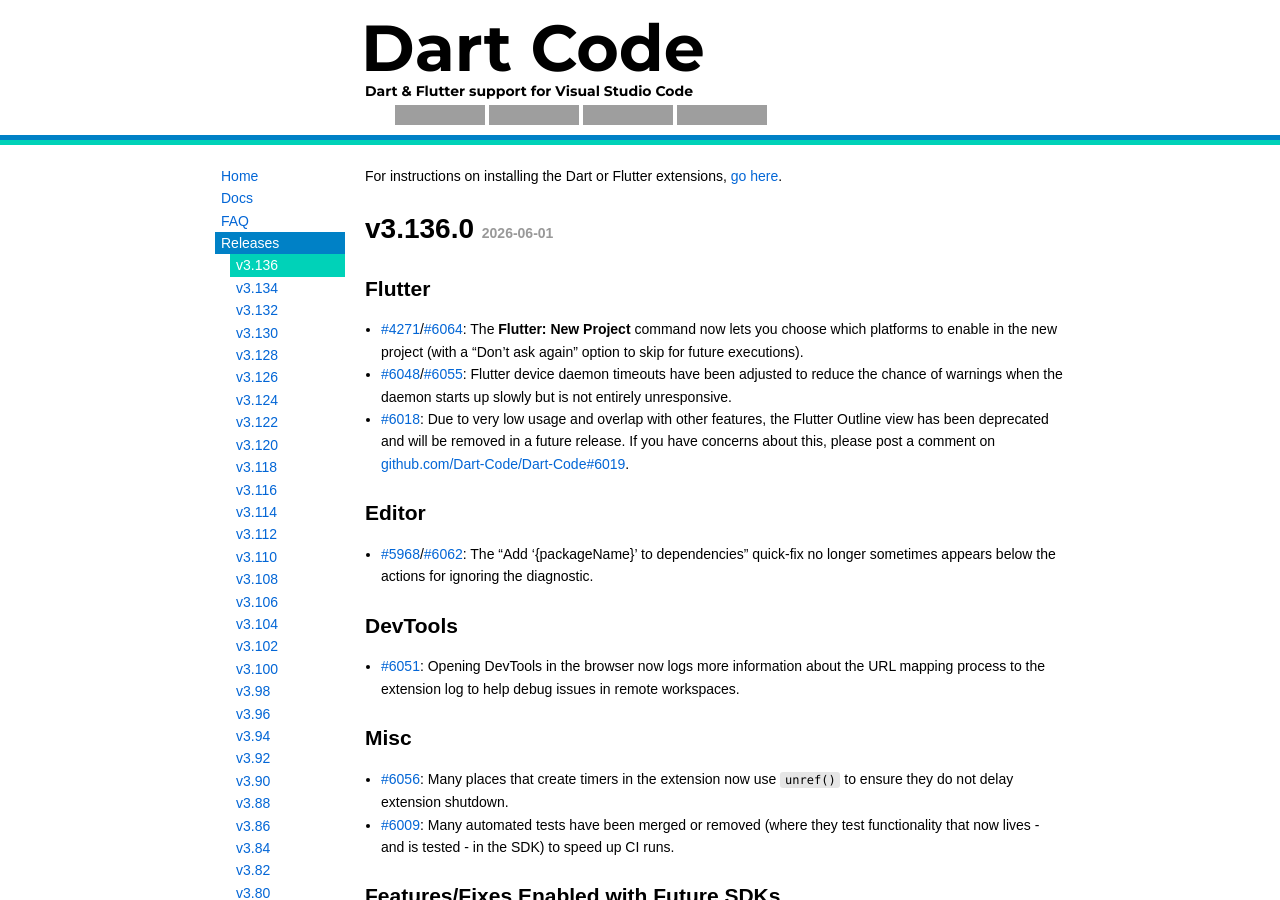
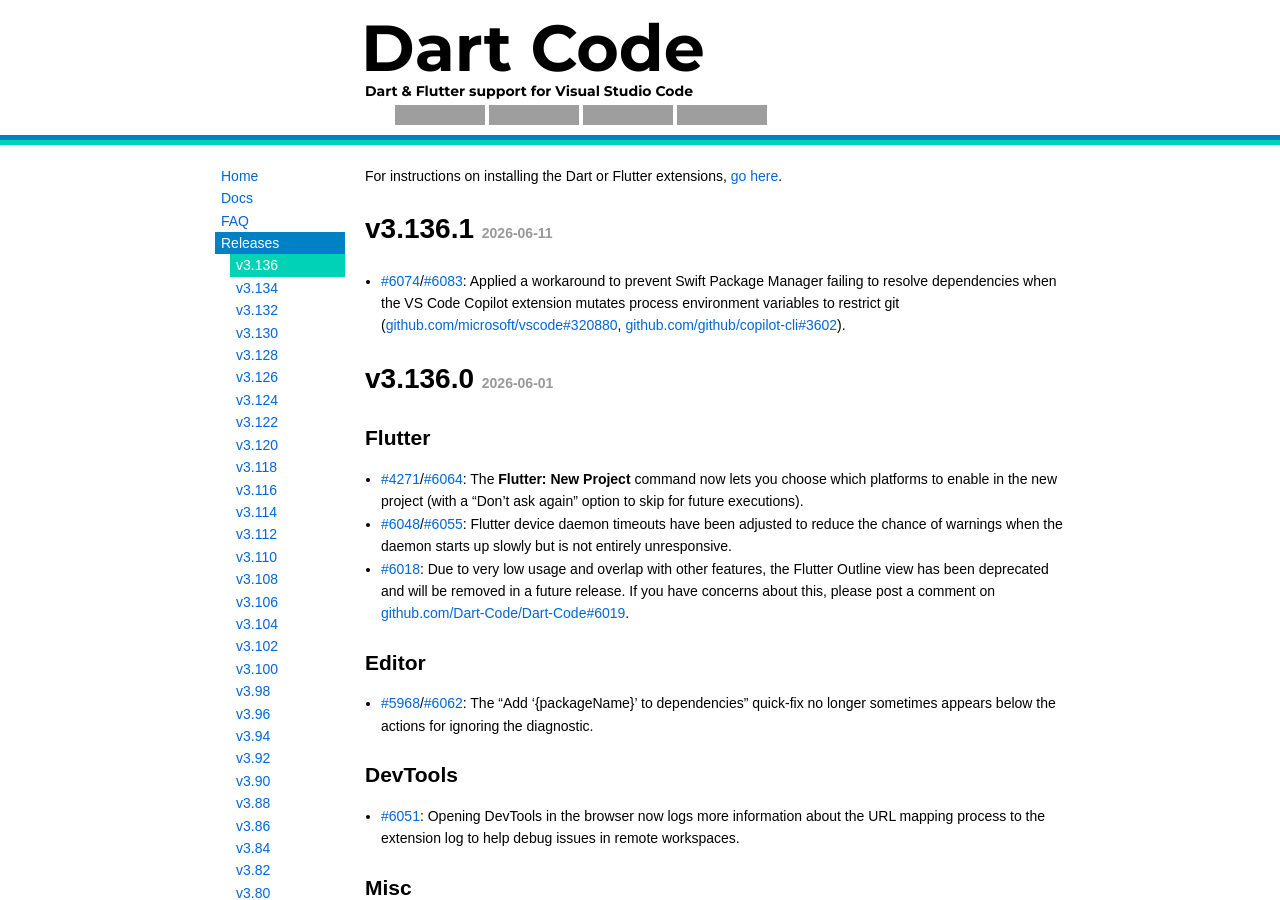
Before and after one commit to Dart-Code/Website, a Jekyll site: the page built from _releases/v3.136.md, in a window 1280 px wide and 900 px high. Built offline with Jekyll 4.4.1, drawn with Linux system fonts in a browser that asks for light colours; grey boxes are pictures that could not be loaded.

Commit message:
Add v3.136.1

```diff
--- a/_releases/v3.136.md
+++ b/_releases/v3.136.md
@@ -3,6 +3,10 @@
 sort_order: v0003_0136
 excerpt: "Flutter: New Project platform selection, new code actions, Flutter Outline deprecation..."
 ---
+
+# v3.136.1 _2026-06-11_
+
+- [#6074](https://github.com/Dart-Code/Dart-Code/issues/6074)/[#6083](https://github.com/Dart-Code/Dart-Code/issues/6083): Applied a workaround to prevent Swift Package Manager failing to resolve dependencies when the VS Code Copilot extension mutates process environment variables to restrict git ([github.com/microsoft/vscode#320880](https://github.com/microsoft/vscode/issues/320880), [github.com/github/copilot-cli#3602](https://github.com/github/copilot-cli/issues/3602)).
 
 # v3.136.0 _2026-06-01_
 
```
